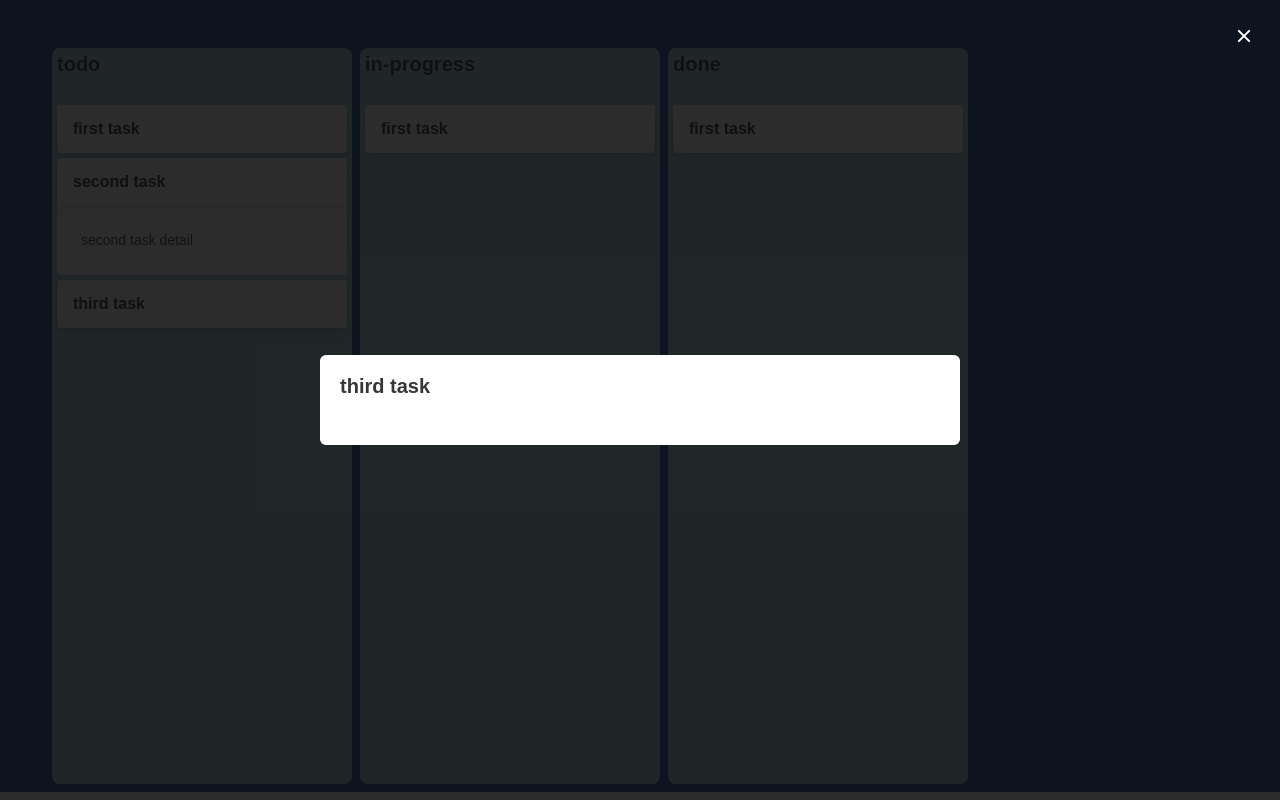
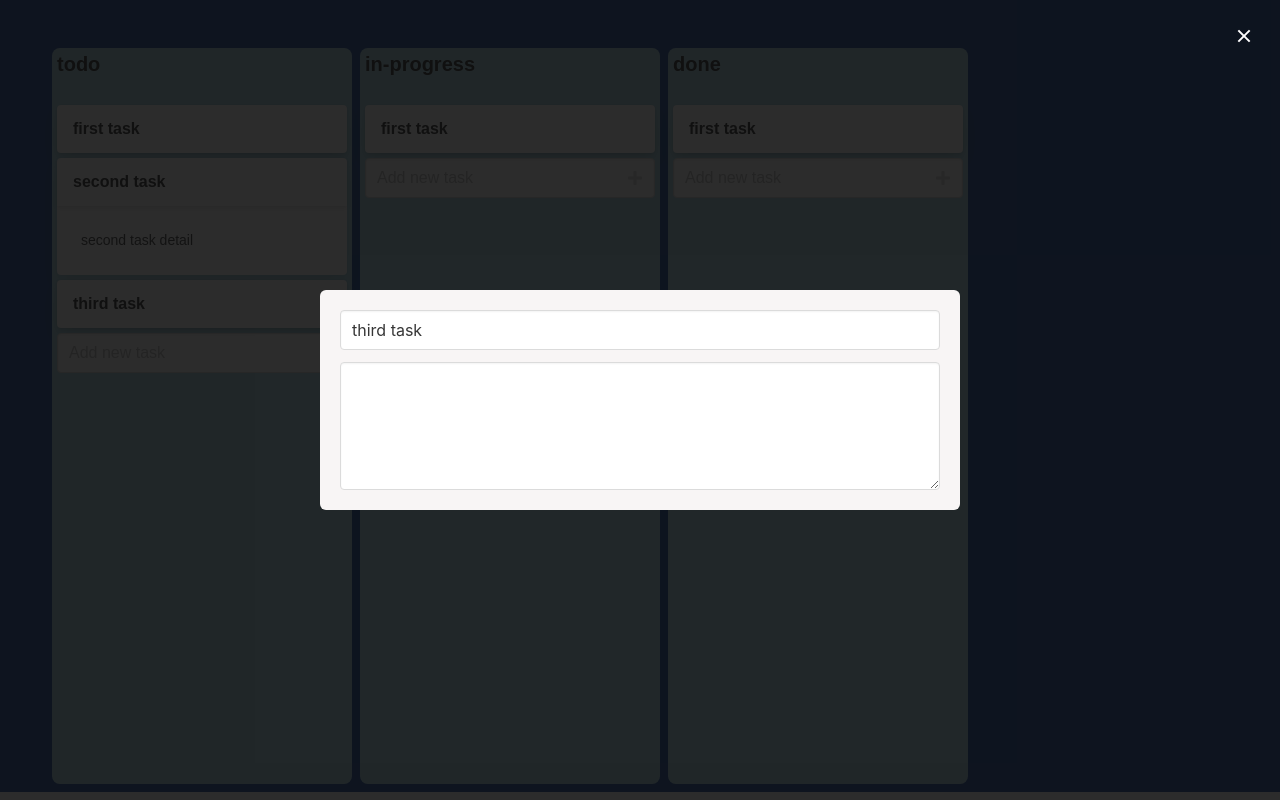
Before and after one commit to sazzad88/trello-clone-vue, a Vue app: page / in a window 1280 px wide. Both pictures are taken after a click on the element "third task". Built offline with nearby package versions, Linux system fonts and the light colour scheme.

Commit message:
task can be added and updated

```diff
--- a/public/index.html
+++ b/public/index.html
@@ -6,6 +6,12 @@
     <meta name="viewport" content="width=device-width,initial-scale=1.0" />
     <link rel="icon" href="<%= BASE_URL %>favicon.ico" />
     <title><%= htmlWebpackPlugin.options.title %></title>
+    <link
+      rel="stylesheet"
+      href="https://cdnjs.cloudflare.com/ajax/libs/font-awesome/5.15.3/css/all.min.css"
+      integrity="sha512-iBBXm8fW90+nuLcSKlbmrPcLa0OT92xO1BIsZ+ywDWZCvqsWgccV3gFoRBv0z+8dLJgyAHIhR35VZc2oM/gI1w=="
+      crossorigin="anonymous"
+    />
     <link
       rel="stylesheet"
       href="https://cdnjs.cloudflare.com/ajax/libs/bulma/0.9.2/css/bulma.min.css"
--- a/src/store.js
+++ b/src/store.js
@@ -1,7 +1,7 @@
 import Vue from "vue";
 import Vuex from "vuex";
 import DefaultBoard from "./base-board";
-import { saveStatePlugin } from "./utils";
+import { saveStatePlugin, uuid } from "./utils";
 Vue.use(Vuex);
 
 console.log(JSON.parse(localStorage.getItem("board")));
@@ -19,7 +19,18 @@ const store = new Vuex.Store({
   state: {
     board,
   },
-  mutations: {},
+  mutations: {
+    CREATE_TASK(state, { tasks, name }) {
+      tasks.push({
+        id: uuid(),
+        name,
+        descriptin: "",
+      });
+    },
+    UPDATE_TASK(state, { task, key, value }) {
+      Vue.set(task, key, value);
+    },
+  },
   getters: {
     getTask(state) {
       return (id) => {
--- a/src/views/Board.vue
+++ b/src/views/Board.vue
@@ -28,6 +28,20 @@
               </div>
             </div>
           </div>
+
+          <div class="field">
+            <div class="control has-icons-right">
+              <input
+                @keyup.enter="createTask($event, column.tasks)"
+                class="input"
+                type="text"
+                placeholder="Add new task"
+              />
+              <span class="icon is-small is-right">
+                <i class="fas fa-plus"></i>
+              </span>
+            </div>
+          </div>
         </div>
       </div>
 
@@ -50,11 +64,18 @@ export default {
 
   methods: {
     goToTask(id) {
-      //   console.log(id);
       this.$router.push({
         name: "task",
         params: { id },
       });
+    },
+    createTask(e, tasks) {
+      this.$store.commit("CREATE_TASK", {
+        tasks,
+        name: e.target.value,
+      });
+
+      e.target.value = "";
     },
   },
 };
@@ -63,6 +84,12 @@ export default {
 <style scoped>
 * {
   font-family: "Nunito Sans", sans-serif;
+}
+
+.fa,
+.far,
+.fas {
+  font-family: "Font Awesome 5 Free";
 }
 
 .hero-body {
--- a/src/views/Task.vue
+++ b/src/views/Task.vue
@@ -7,23 +7,23 @@
           <div class="media-content">
             <div class="content">
               <div v-if="task" class="title is-5">
-                {{ task.name }}
+                <!-- {{ task.name }} -->
+                <div class="field">
+                  <input
+                    class="input"
+                    @keyup.enter="updateTask($event, 'name')"
+                    :value="task.name"
+                  />
+                </div>
+                <div class="field">
+                  <textarea
+                    @keyup.enter="updateTask($event, 'description')"
+                    class="textarea"
+                    :value="task.description"
+                  ></textarea>
+                </div>
               </div>
             </div>
-            <nav class="level is-mobile">
-              <div class="level-left">
-                <a class="level-item" aria-label="retweet">
-                  <span class="icon is-small">
-                    <i class="fas fa-retweet" aria-hidden="true"></i>
-                  </span>
-                </a>
-                <a class="level-item" aria-label="like">
-                  <span class="icon is-small">
-                    <i class="fas fa-heart" aria-hidden="true"></i>
-                  </span>
-                </a>
-              </div>
-            </nav>
           </div>
         </article>
       </div>
@@ -42,7 +42,6 @@ export default {
   computed: {
     ...mapGetters(["getTask"]),
     task() {
-      console.log(this.getTask(this.$route.params.id));
       return this.getTask(this.$route.params.id);
     },
   },
@@ -53,8 +52,24 @@ export default {
         name: "board",
       });
     },
+
+    updateTask(e, propertyName) {
+      this.$store.commit("UPDATE_TASK", {
+        task: this.task,
+        key: propertyName,
+        value: e.target.value,
+      });
+
+      this.$router.push({
+        name: "board",
+      });
+    },
   },
 };
 </script>
 
-<style scoped></style>
+<style scoped>
+.box {
+  background: #f8f5f5;
+}
+</style>
```
